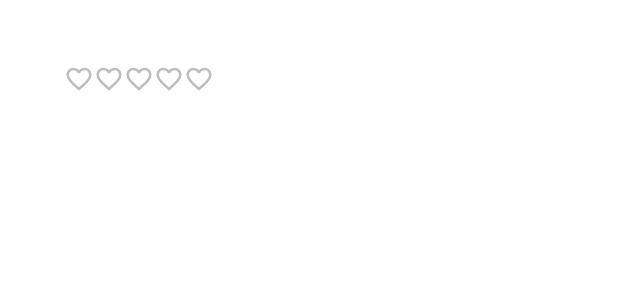
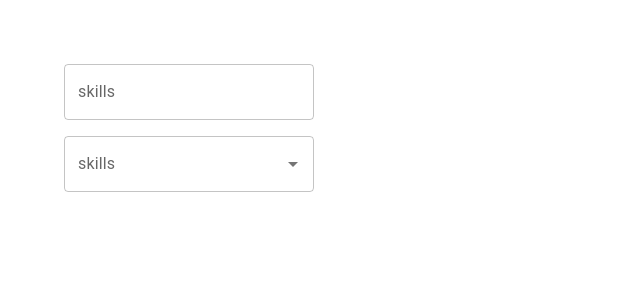
Before and after one commit to kabszac/materialUI, a React (Create React App) app: page / in a window 1280 px wide. Shown: the top 300 px of the page, without its empty margins (0-640 px from the left). Built offline with nearby package versions, Linux system fonts and the light colour scheme.

Commit message:
Added Layout component

```diff
--- a/src/App.tsx
+++ b/src/App.tsx
@@ -1,6 +1,7 @@
 import React from 'react';
 import './App.css';
-import MuiRating from './components/MuiRating';
+import MuiAutoComplete from './components/MuiAutoComplete';
+// import MuiRating from './components/MuiRating';
 //import MuiCheckbox from './components/MuiCheckbox';
 //import MuiSwitch from './components/MuiSwitch';
 //import {MuiRadioButton} from './components/MUIRadioButton';
@@ -19,7 +20,8 @@ function App() {
       {/* <MuiRadioButton/> */}
       {/* <MuiCheckbox/> */}
       {/* <MuiSwitch/> */}
-      <MuiRating/>
+      {/* <MuiRating/> */}
+      <MuiAutoComplete/>
     </div>
   );
 }
```
Also changed, not shown: src/components/MuiLayout.tsx (added).
